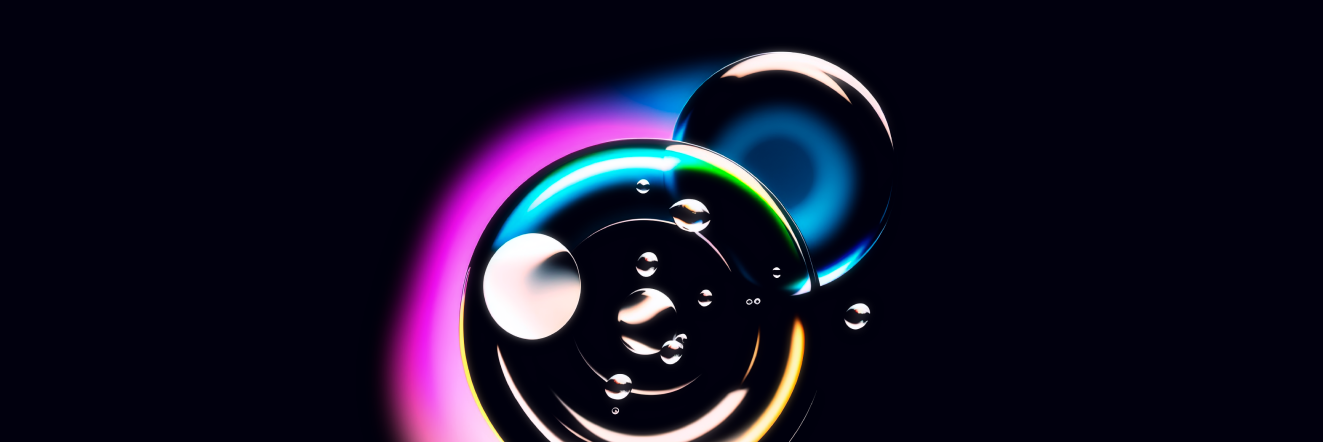
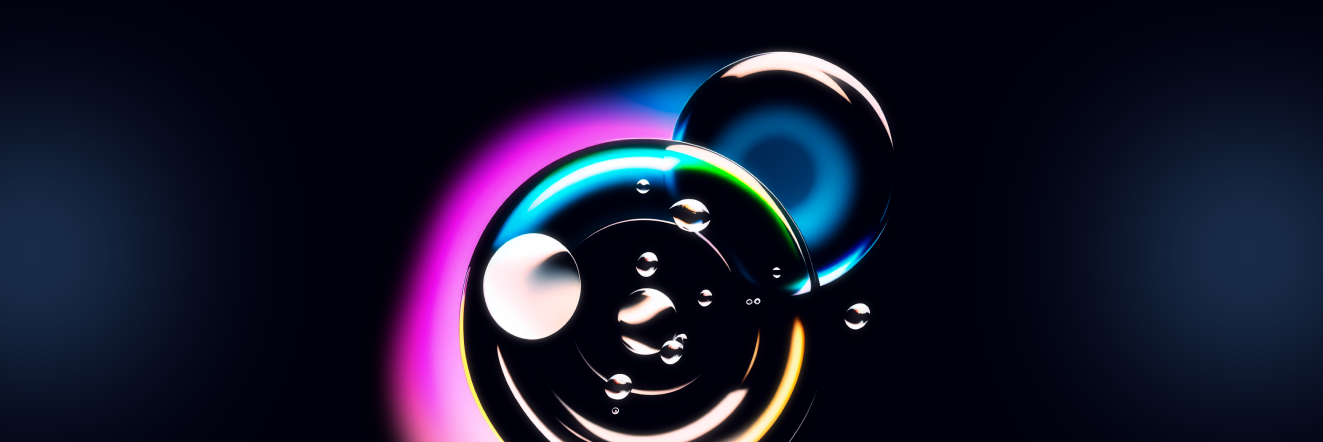
Before and after one commit to 1kert/AIStartup, a plain HTML site: page index.html in a window 1280 px wide. Shown: the part 358-800 px from the top of the page, 1323 px wide, since content can reach past the window. Drawn offline with Linux system fonts and the light colour scheme.

Commit message:
background 1

```diff
--- a/index.html
+++ b/index.html
@@ -16,7 +16,9 @@
             <button class="header-button">GET STARTED</button>
         </div>
     </header>
-    <div class="container">
+    <div class="container relative">
+        <div class="blur-circle"></div>
+        <div class="blur-circle" style="right: -75px; left:unset;"></div>
         <div class="section-header">
             <h1 class="title-gradient">AI startup tool</h1>
             <p>ELEVATE EVERY ASPECT</p>
@@ -108,7 +110,7 @@
             <button>Choose this mode</button>
         </div>
     </div>
-    <div class="container">
+    <div class="container relative">
         <div class="container-title">
             <h1 class="title-gradient">Personalized AI for the Unique You</h1>
             <p class="sub-title">Stay One-of-a-Kind Content:</p>
@@ -129,6 +131,9 @@
                 <p><span class="title-gradient">Reflect</span> your personal style, tone, opinions, experiences, and insights, in your content</p>
             </div>
         </div>
+
+        <div class="blur-circle"></div>
+        <div class="blur-circle" style="right: -75px; left:unset;"></div>
 
         <div class="flex-row graph-div">
             <img src="assets/graph.png">
@@ -201,12 +206,13 @@
             </div>
         </div>
     </div>
-    <div class="container">
+    <div class="container relative">
         <div class="container-title">
             <h1 class="title-gradient">Our plans</h1>
             <p class="sub-title">Choose best for you</p>
         </div>
-
+        <div class="blur-circle"></div>
+        <div class="blur-circle" style="right: -75px; left:unset;"></div>
         <div class="plans-panel">
             <div class="plans-card">
                 <img src="assets/plan.png">
--- a/style.css
+++ b/style.css
@@ -369,6 +369,10 @@ footer .divider{
     opacity: 1;
 }
 
+.relative{
+    position: relative;
+}
+
 footer > p{
     font-size: 14px;
 }
@@ -378,3 +382,15 @@ footer > h1{
     margin-top: 90px;
     font-size: 48px;
 }
+
+.blur-circle{
+    position: absolute;
+    opacity: 1;
+    left: -75px;
+    top: 50%;
+    background-color: #62b0fe;
+    width: 150px;
+    height: 150px;
+    border-radius: 50%;
+    filter: blur(100px);
+}
```
